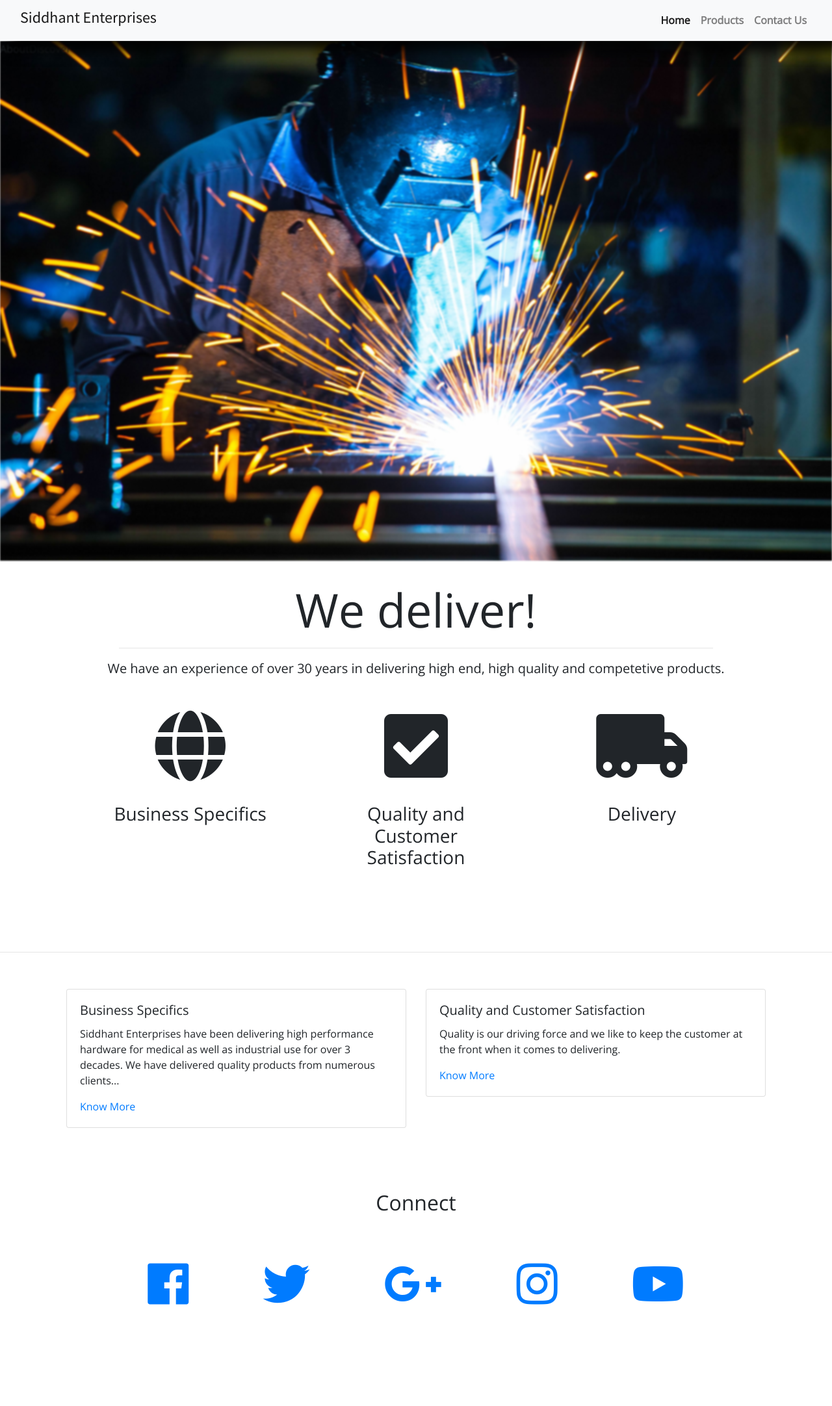
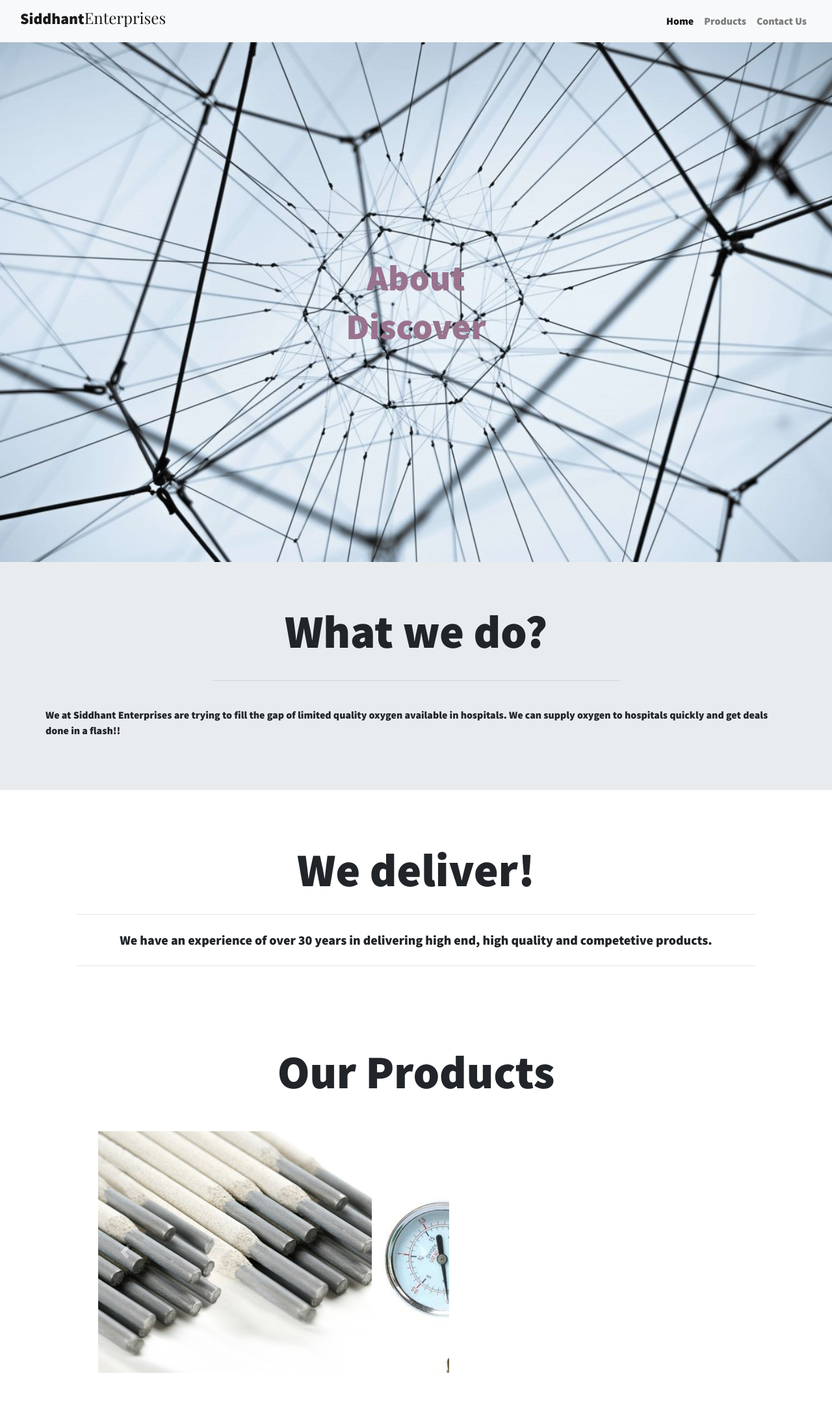
Before and after one commit to sanchit94/Ent-webs, a plain HTML site: page index.html in a window 1280 px wide. Shown: the top 2164 px of the page at 65% size. Drawn offline with nearby package versions, Linux system fonts and the light colour scheme.

Commit message:
Second commit
Enhanced the website, but still working only on the homepage.

```diff
--- a/css/styles.css
+++ b/css/styles.css
@@ -1,33 +1,50 @@
-@import url('https://fonts.googleapis.com/css?family=Open+Sans');
-@import url('https://fonts.googleapis.com/css?family=Source+Sans+Pro');
+
+
+@import url('https://fonts.googleapis.com/css?family=Playfair+Display|Source+Sans+Pro:900');
+
 
 html, body {
     margin: 0;
     padding: 0;
     height: 100%;
     width: 100%;
-    font-family: 'Open Sans', sans-serif;
+    font-family: 'Source Sans Pro', sans-serif;
  }
 section.intro {
     height: 100%;
     width: 100%;
     margin: auto;
-    background: url(../src/s3.jpg) no-repeat 50% 50%;
-    filter: blur(1px);
+    background: url(../src/landing.jpg) no-repeat 50% 50%;
     background-size: cover;
     display: table;
 
 }
+div h4 {
+    width: 100%;
+}
+.intro .inner {
+    display: table-cell;
+    vertical-align: middle;
+    text-align: center;
+    font-family: 'Source Sans Pro', sans-serif;
+    font-size: 40px;
+}
 
 .padding {
-    padding: 2rem;
+    padding: 3rem;
 
+}
+
+.padding-bottom {
+    padding-bottom: 1rem;
+
+    width: 55%;
 }
 .navbar {
     font-weight: 600;
-    filter: drop-shadow(16px 16px 10px rgba(0,0,0,0.9));
+/*    filter: drop-shadow(16px 16px 10px rgba(0,0,0,0.9));*/
+}
 
-}
 .navbar .navbar-brand {
     font-family: 'Source Sans Pro', sans-serif;
     font-weight: bolder;
@@ -39,3 +56,49 @@ section.intro {
     font-size: 4.5rem;
     margin: 30px 55px;
 }
+div.dark {
+    background-color: #4f4237;
+    color: azure;
+}
+
+.fas {
+    padding-top: 2.5rem;
+}
+.cust {
+    font-family: 'Source Sans Pro', sans-serif;
+    font-size: 40;
+    color: #99738e;
+
+
+}
+h4 .sans {
+    font-family: 'Source Sans Pro', sans-serif;
+    font-size: 30;
+
+}
+h4 .playfair {
+    font-family: 'Playfair Display', serif;
+    font-size: 30;
+}
+div .img {
+    filter: drop-shadow(16px 16px 10px rgba(0,0,0,0.9));
+    border: 2px solid black;
+}
+
+.fa-facebook {
+    color: #3b5998;
+}
+.fa-twitte {
+    color: #00aced;
+}
+.fa-google-plus-g {
+    color: #dd4b39;
+}
+.fa-instagram {
+    color: #517fa4;
+}
+.fa-youtube {
+    color: #bb0000;
+}
+.fa-facebook:hover, .fa-twitter:hover, .fa-google-plus-g:hover, .fa-instagram:hover, .fa-youtube:hover {
+    color: #d5d5d5;
--- a/index.html
+++ b/index.html
@@ -15,7 +15,7 @@
       <!----navbar---->
       <nav class="navbar navbar-expand-md navbar-light sticky-top bg-light">
           <div class="container-fluid">
-          <a class="navbar-brand" href="#"><h4>Siddhant Enterprises</h4></a>
+          <a class="navbar-brand" href="#"><h4><span class="sans">Siddhant</span><span class="playfair">Enterprises</span></h4></a>
     <!----button--->
           <button class="navbar-toggler" type="button" data-toggle="collapse" data-target="#navNav">
               <span class="navbar-toggler-icon"></span>
@@ -39,30 +39,75 @@
 
 
 <!----Image with buttons--->
-      <section class="intro">
-        <span class="cpt display-5">About</span>
-        <span class="display-5">Discover</span>
-      </section>
+       <section class="intro">
+       <div class="inner">
+           <h1 class="cust display-4">About</h1>
+           <div class="cust display-4">Discover</div>
+       </div>
+       </section>
 
 
 <!---Welcome Section---->
+
+
+            <div class="jumbotron jumbotron-fluid">
+               <div class="container">
+                <div class="row">
+                     <h4 class="text-center display-3">What we do?</h4>
+                     <hr class="my-4 padding-bottom">
+                     <p>We at Siddhant Enterprises are trying to fill the gap of limited quality oxygen available in hospitals. We can supply oxygen to hospitals quickly and get deals done in a flash!!</p>
+                </div>
+            </div>
+            </div>
+
+
     <div class="text-center container padding">
         <div class="display-3">We deliver!</div>
-        <hr style="width: 85%">
-        <p class="lead">We have an experience of over 30 years in delivering high end, high quality and competetive products.</p>
+        <hr class="my-4">
+        <p class="lead ">We have an experience of over 30 years in delivering high end, high quality and competetive products.</p>
+         <hr class="my-4">
+
+        <div class="row padding">
+           <div class="col-12 display-3 padding">Our Products</div>
+
+
+           <div id="carouselExampleControls" class="carousel slide" data-ride="carousel">
+  <div class="carousel-inner">
+    <div class="carousel-item active">
+      <img class="d-block w-100" width="460px" src="src/mild-steel-electrodes-1498812693-3072609.jpeg" alt="First slide">
+    </div>
+    <div class="carousel-item">
+      <img class="d-block w-100" width="460px" src="src/oxygen-regulattor.jpg" alt="Second slide">
+    </div>
+    <div class="carousel-item">
+      <img class="d-block w-100" width="460px" src="src/oxygen-cylinder.jpg" alt="Third slide">
+    </div>
+  </div>
+  <a class="carousel-control-prev" href="#carouselExampleControls" role="button" data-slide="prev">
+    <span class="carousel-control-prev-icon" aria-hidden="true"></span>
+    <span class="sr-only">Previous</span>
+  </a>
+  <a class="carousel-control-next" href="#carouselExampleControls" role="button" data-slide="next">
+    <span class="carousel-control-next-icon" aria-hidden="true"></span>
+    <span class="sr-only">Next</span>
+  </a>
+</div>
+
+
+        </div>
         <div class="row padding">
         <div class="col-xs-12 col-sm-6 col-lg-4">
             <i class="fas fa-globe fa-7x"></i>
-            <h3 class="padding">Business Specifics</h3>
+            <h3 class="padding text-center">Business Specifics</h3>
         </div>
         <div class="col-xs-12 col-sm-6 col-lg-4">
             <i class="fas fa-check-square fa-7x"></i>
-            <h3 class="padding">Quality and Customer Satisfaction</h3>
+            <h3 class="padding text-center">Quality and Customer Satisfaction</h3>
 
         </div>
         <div class="col-xs-12 col-sm-6 col-lg-4">
            <i class="fas fa-truck-moving fa-7x"></i>
-           <h3 class="padding">Delivery</h3>
+           <h3 class="padding text-center">Delivery</h3>
         </div>
         </div>
 
@@ -71,39 +116,10 @@
 
 
 <!----Cards---->
-      <div class="container padding">
-          <div class="row">
-              <div class="col-md-6 col-sm-12">
-                  <div class="card">
-                      <div class="card-body">
-
-                        <h5 class="card-title display-5">Business Specifics</h5>
-
-                        <p class="card-text">Siddhant Enterprises have been delivering high performance hardware for medical as well as industrial use for over 3 decades. We have delivered quality products from numerous clients...</p>
-                        <a href="#" class="card-link">Know More</a>
-
-                      </div>
-                    </div>
-              </div>
-
-              <div class="col-md-6 col-sm-12">
-                  <div class="card">
-                      <div class="card-body">
-
-                        <h5 class="card-title display-5">Quality and Customer Satisfaction</h5>
-
-                        <p class="card-text">Quality is our driving force and we like to keep the customer at the front when it comes to delivering.</p>
-                        <a href="#" class="card-link">Know More</a>
-
-                      </div>
-                    </div>
-              </div>
-          </div>
-      </div>
 
 
       <!----Connect--->
-      <div class="container padding">
+      <div class="container-fluid padding">
           <div class="row text-center padding">
               <div class="col-12">
                   <h2>Connect</h2>
```
Also changed, not shown: src/landing.jpg (added), src/mild-steel-electrodes-1498812693-3072609.jpeg (added), src/oxygen-cylinder.jpg (added), src/oxygen-regulattor.jpg (added).
